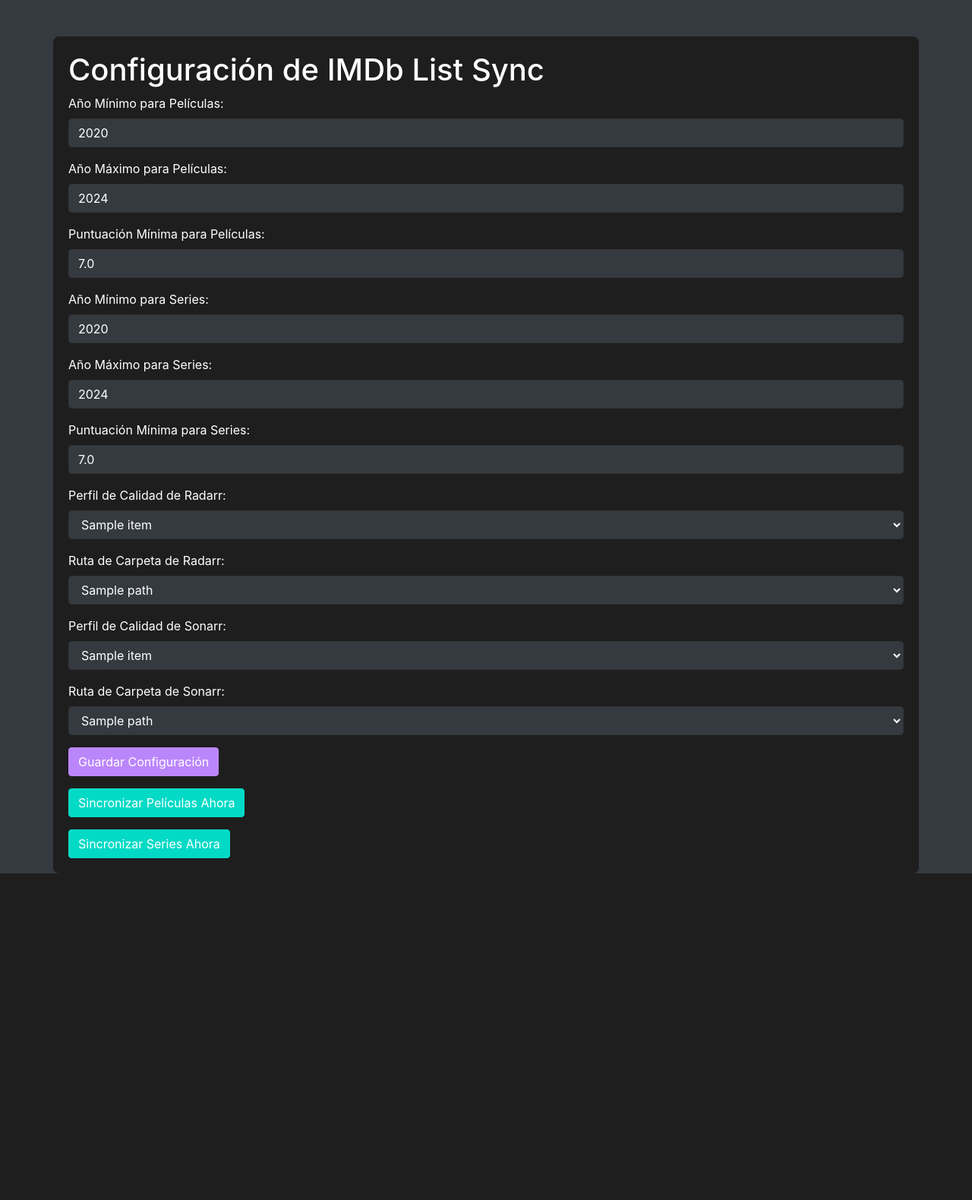
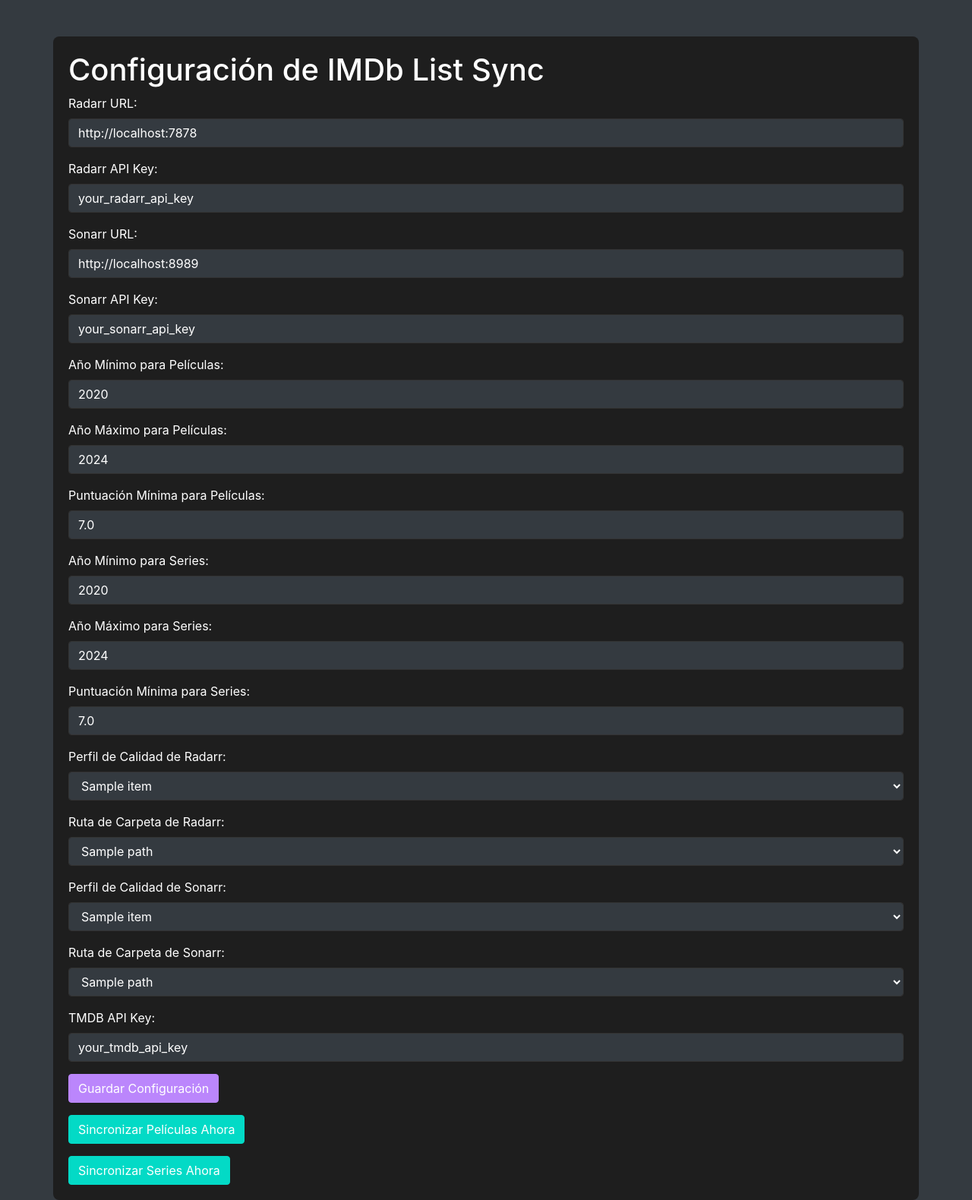
Before and after one commit to dazanestor/imdb_importer, a Flask app: page / in a window 1280 px wide. Shown: the whole page at 76% size. Before the commit the page ends 1150 px from the top, so only its background shows below. Run offline with Flask 2, Linux system fonts and the light colour scheme; a database or web service that is not in the repository returns one stand-in record (values such as "Sample title"); data that the repository does not hold is empty; some libraries are stand-ins or nearby versions.

Commit message:
Add files via upload

```diff
--- a/app.py
+++ b/app.py
@@ -2,7 +2,7 @@
 from marshmallow import Schema, fields, ValidationError
 import json
 import requests
-import os
+from tasks import run_sync_movies, run_sync_series
 import redis
 import logging
 
@@ -15,6 +15,10 @@
 
 # Definición de schemas para validación
 class ConfigSchema(Schema):
+    radarr_url = fields.Url(required=True)
+    radarr_api_key = fields.Str(required=True)
+    sonarr_url = fields.Url(required=True)
+    sonarr_api_key = fields.Str(required=True)
     movies_min_year = fields.Int(required=True)
     movies_max_year = fields.Int(required=True)
     movies_min_rating = fields.Float(required=True)
@@ -25,25 +29,11 @@
     radarr_root_folder_path = fields.Str(required=True)
     sonarr_quality_profile_id = fields.Int(required=True)
     sonarr_root_folder_path = fields.Str(required=True)
+    tmdb_api_key = fields.Str(required=True)
 
 def read_config():
-    try:
-        with open('config.json', 'r') as f:
-            return json.load(f)
-    except FileNotFoundError:
-        # Configuración por defecto si el archivo no existe
-        return {
-            "movies_min_year": 2020,
-            "movies_max_year": 2024,
-            "movies_min_rating": 7.0,
-            "series_min_year": 2020,
-            "series_max_year": 2024,
-            "series_min_rating": 7.0,
-            "radarr_quality_profile_id": 1,
-            "radarr_root_folder_path": "/movies",
-            "sonarr_quality_profile_id": 1,
-            "sonarr_root_folder_path": "/series"
-        }
+    with open('config.json', 'r') as f:
+        return json.load(f)
 
 def write_config(data):
     with open('config.json', 'w') as f:
@@ -61,46 +51,41 @@
     paths = requests.get(f"{sonarr_url}/api/v3/rootFolder", headers=headers).json()
     return profiles, paths
 
-config_env = {
-    'radarr_url': os.getenv('RADARR_URL', 'http://localhost:7878'),
-    'radarr_api_key': os.getenv('RADARR_API_KEY', 'default_radarr_api_key'),
-    'sonarr_url': os.getenv('SONARR_URL', 'http://localhost:8989'),
-    'sonarr_api_key': os.getenv('SONARR_API_KEY', 'default_sonarr_api_key'),
-    'tmdb_api_key': os.getenv('TMDB_API_KEY', 'default_tmdb_api_key'),
-    'redis_ip': os.getenv('REDIS_IP', 'redis')
-}
-
-r = redis.Redis(host=config_env['redis_ip'], port=6379, db=0)
+config = read_config()
+r = redis.Redis(host=config['redis_ip'], port=6379, db=0)
 
 @app.route('/', methods=['GET', 'POST'])
 def index():
+    config = read_config()
     radarr_profiles, radarr_paths = [], []
     sonarr_profiles, sonarr_paths = [], []
 
-    if config_env['radarr_api_key'] and config_env['radarr_url']:
+    if config['radarr_api_key'] and config['radarr_url']:
         try:
-            radarr_profiles, radarr_paths = get_radarr_profiles_and_paths(config_env['radarr_url'], config_env['radarr_api_key'])
+            radarr_profiles, radarr_paths = get_radarr_profiles_and_paths(config['radarr_url'], config['radarr_api_key'])
         except requests.exceptions.RequestException as e:
             flash(f"Error al obtener perfiles y rutas de Radarr: {str(e)}")
 
-    if config_env['sonarr_api_key'] and config_env['sonarr_url']:
+    if config['sonarr_api_key'] and config['sonarr_url']:
         try:
-            sonarr_profiles, sonarr_paths = get_sonarr_profiles_and_paths(config_env['sonarr_url'], config_env['sonarr_api_key'])
+            sonarr_profiles, sonarr_paths = get_sonarr_profiles_and_paths(config['sonarr_url'], config['sonarr_api_key'])
         except requests.exceptions.RequestException as e:
             flash(f"Error al obtener perfiles y rutas de Sonarr: {str(e)}")
 
-    config = read_config()
     imported_movies = json.loads(r.get('imported_movies') or '[]')
     imported_series = json.loads(r.get('imported_series') or '[]')
 
     if request.method == 'POST':
+        # Depuración: imprime todos los datos del formulario enviados
         logger.info(f"Datos del formulario enviados: {request.form}")
 
+        # Verificar si todos los campos requeridos están presentes
         required_fields = [
+            'radarr_url', 'radarr_api_key', 'sonarr_url', 'sonarr_api_key',
             'movies_min_year', 'movies_max_year', 'movies_min_rating',
             'series_min_year', 'series_max_year', 'series_min_rating',
             'radarr_quality_profile_id', 'radarr_root_folder_path',
-            'sonarr_quality_profile_id', 'sonarr_root_folder_path'
+            'sonarr_quality_profile_id', 'sonarr_root_folder_path', 'tmdb_api_key'
         ]
 
         missing_fields = [field for field in required_fields if field not in request.form]
@@ -109,6 +94,10 @@
             return redirect(url_for('index'))
 
         form_data = {
+            "radarr_url": request.form['radarr_url'],
+            "radarr_api_key": request.form['radarr_api_key'],
+            "sonarr_url": request.form['sonarr_url'],
+            "sonarr_api_key": request.form['sonarr_api_key'],
             "movies_min_year": int(request.form['movies_min_year']),
             "movies_max_year": int(request.form['movies_max_year']),
             "movies_min_rating": float(request.form['movies_min_rating']),
@@ -118,7 +107,8 @@
             "radarr_quality_profile_id": int(request.form['radarr_quality_profile_id']),
             "radarr_root_folder_path": request.form['radarr_root_folder_path'],
             "sonarr_quality_profile_id": int(request.form['sonarr_quality_profile_id']),
-            "sonarr_root_folder_path": request.form['sonarr_root_folder_path']
+            "sonarr_root_folder_path": request.form['sonarr_root_folder_path'],
+            "tmdb_api_key": request.form['tmdb_api_key']
         }
 
         schema = ConfigSchema()
--- a/config.json
+++ b/config.json
@@ -1,4 +1,8 @@
 {
+    "radarr_url": "http://localhost:7878",
+    "radarr_api_key": "your_radarr_api_key",
+    "sonarr_url": "http://localhost:8989",
+    "sonarr_api_key": "your_sonarr_api_key",
     "movies_min_year": 2020,
     "movies_max_year": 2024,
     "movies_min_rating": 7.0,
@@ -8,5 +12,7 @@
     "radarr_quality_profile_id": 1,
     "radarr_root_folder_path": "/movies",
     "sonarr_quality_profile_id": 1,
-    "sonarr_root_folder_path": "/series"
+    "sonarr_root_folder_path": "/series",
+    "tmdb_api_key": "your_tmdb_api_key",
+    "redis_ip": "redis"
 }
--- a/templates/index.html
+++ b/templates/index.html
@@ -10,6 +10,22 @@
     <div class="container mt-5">
         <h1>Configuración de IMDb List Sync</h1>
         <form method="post">
+            <div class="form-group">
+                <label for="radarr_url">Radarr URL:</label>
+                <input type="url" class="form-control bg-dark text-white" id="radarr_url" name="radarr_url" value="{{ config['radarr_url'] }}">
+            </div>
+            <div class="form-group">
+                <label for="radarr_api_key">Radarr API Key:</label>
+                <input type="text" class="form-control bg-dark text-white" id="radarr_api_key" name="radarr_api_key" value="{{ config['radarr_api_key'] }}">
+            </div>
+            <div class="form-group">
+                <label for="sonarr_url">Sonarr URL:</label>
+                <input type="url" class="form-control bg-dark text-white" id="sonarr_url" name="sonarr_url" value="{{ config['sonarr_url'] }}">
+            </div>
+            <div class="form-group">
+                <label for="sonarr_api_key">Sonarr API Key:</label>
+                <input type="text" class="form-control bg-dark text-white" id="sonarr_api_key" name="sonarr_api_key" value="{{ config['sonarr_api_key'] }}">
+            </div>
             <div class="form-group">
                 <label for="movies_min_year">Año Mínimo para Películas:</label>
                 <input type="number" class="form-control bg-dark text-white" id="movies_min_year" name="movies_min_year" value="{{ config['movies_min_year'] }}">
@@ -66,6 +82,10 @@
                     {% endfor %}
                 </select>
             </div>
+            <div class="form-group">
+                <label for="tmdb_api_key">TMDB API Key:</label>
+                <input type="text" class="form-control bg-dark text-white" id="tmdb_api_key" name="tmdb_api_key" value="{{ config['tmdb_api_key'] }}">
+            </div>
             <button type="submit" class="btn btn-primary">Guardar Configuración</button>
         </form>
         <form method="post" action="{{ url_for('run_sync_movies_now') }}" class="mt-3">
```
Also changed, not shown: tasks.py (+18 -23 lines), README.md.
